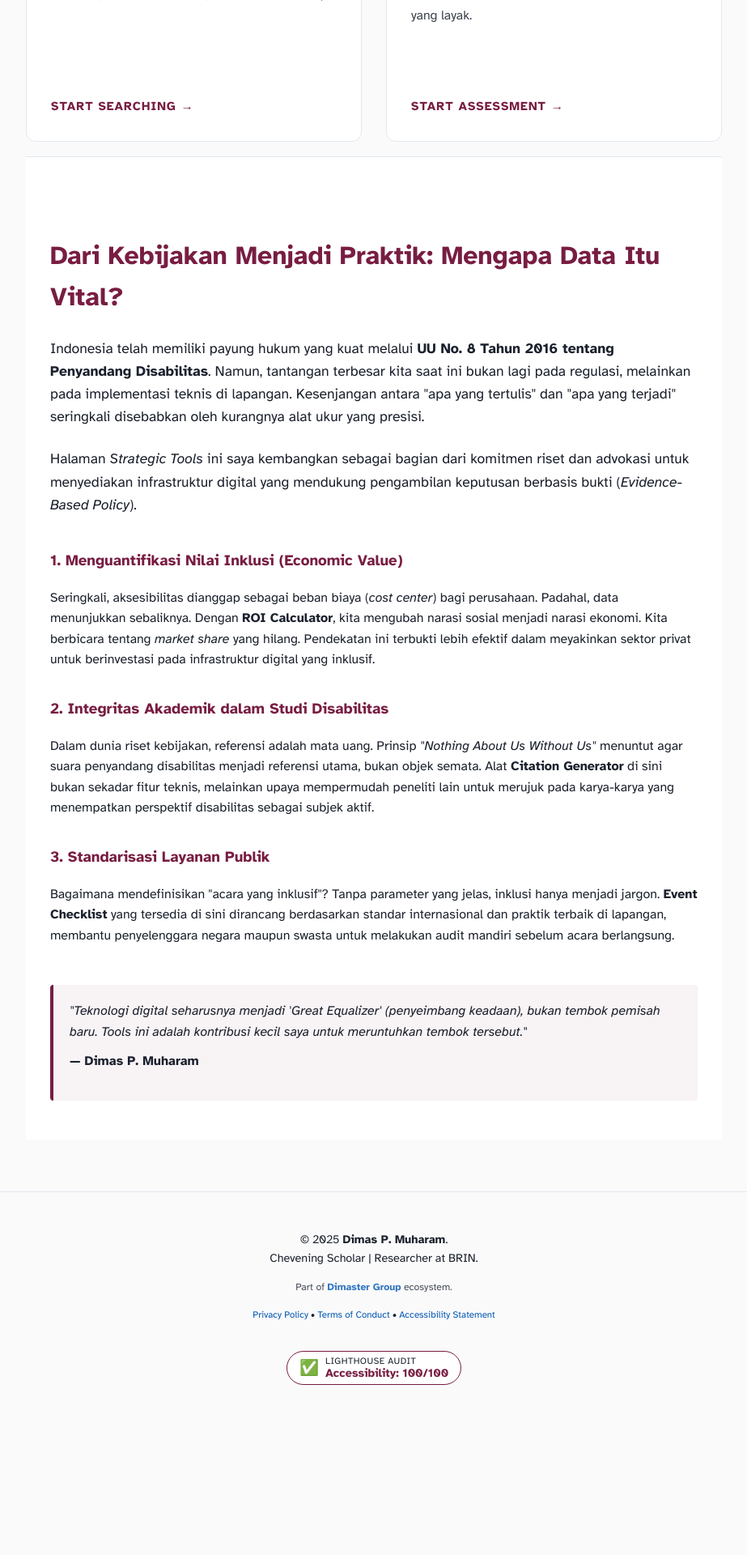
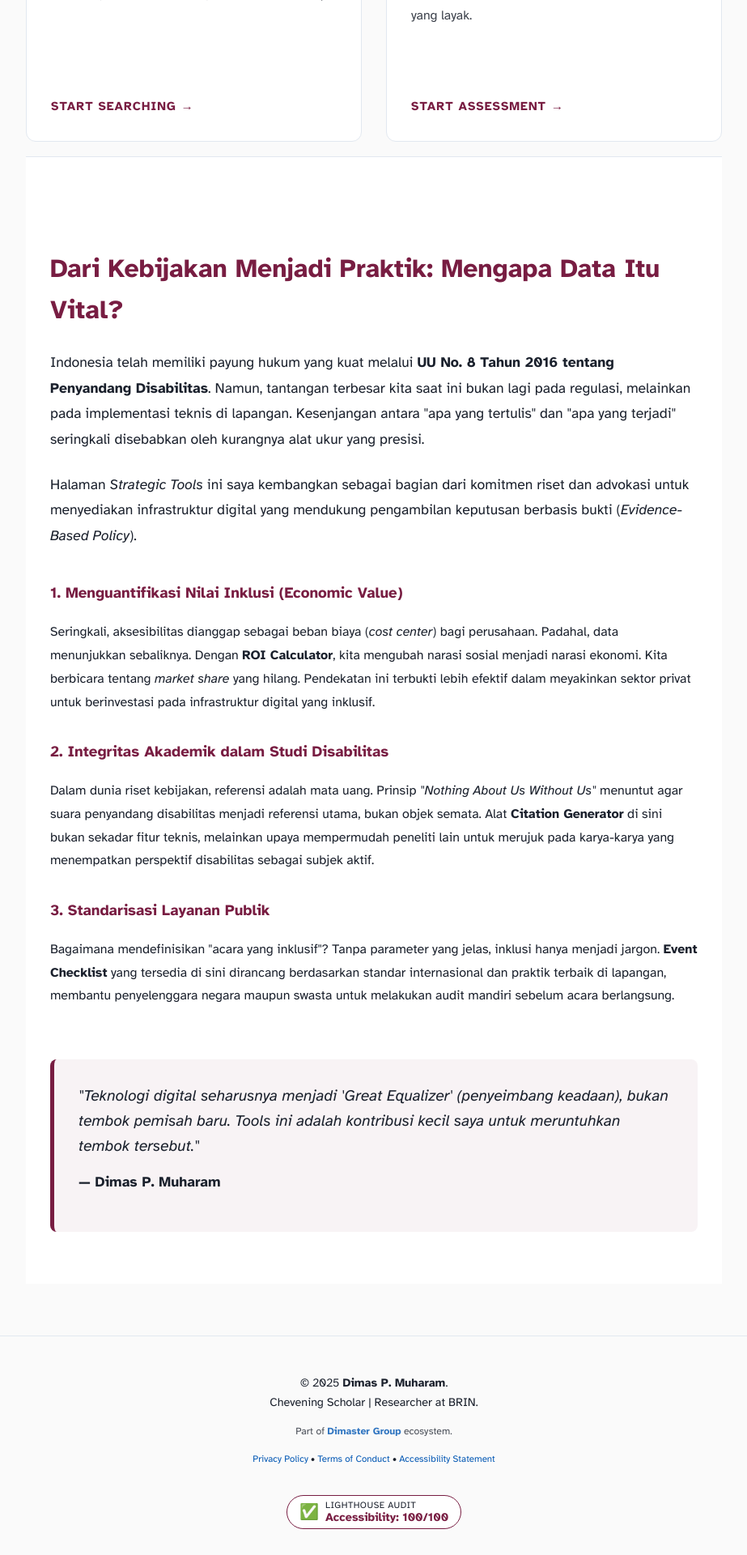
Before and after one commit to dimasmuharam/blog, a Jekyll site: the page built from tools/index.md, in a window 1280 px wide. Shown: the part 979-2899 px from the top of the page at 81% size, without its empty margins (178-1101 px from the left). Built offline with Jekyll 4.4.1, drawn with Linux system fonts in a browser that asks for light colours; before the commit the page ends 2721 px from its top, so only the background shows below that.

Commit message:
Update index.md

```diff
--- a/tools/index.md
+++ b/tools/index.md
@@ -49,43 +49,42 @@ description: Kumpulan alat bantu digital strategis untuk analisis kebijakan inkl
 
     </div>
 
-    <div style="background: var(--card-bg); border-top: 1px solid var(--border-color); padding: 3rem 0;">
-        <article style="max-width: 800px; margin: 0 auto;">
+    <div style="background: var(--card-bg); border-top: 1px solid var(--border-color); padding: 4rem 0;">
+        <article style="max-width: 800px; margin: 0 auto; padding: 0 20px;">
             <h2 style="font-size: 2rem; margin-bottom: 1.5rem; color: var(--primary-color);">Dari Kebijakan Menjadi Praktik: Mengapa Data Itu Vital?</h2>
 
-            <p style="font-size: 1.1rem; margin-bottom: 1.5rem;">
+            <p style="font-size: 1.1rem; margin-bottom: 1.5rem; line-height: 1.8;">
                 Indonesia telah memiliki payung hukum yang kuat melalui <strong>UU No. 8 Tahun 2016 tentang Penyandang Disabilitas</strong>. Namun, tantangan terbesar kita saat ini bukan lagi pada regulasi, melainkan pada implementasi teknis di lapangan. Kesenjangan antara "apa yang tertulis" dan "apa yang terjadi" seringkali disebabkan oleh kurangnya alat ukur yang presisi.
             </p>
 
-            <p style="font-size: 1.1rem; margin-bottom: 1.5rem;">
+            <p style="font-size: 1.1rem; margin-bottom: 1.5rem; line-height: 1.8;">
                 Halaman <em>Strategic Tools</em> ini saya kembangkan sebagai bagian dari komitmen riset dan advokasi untuk menyediakan infrastruktur digital yang mendukung pengambilan keputusan berbasis bukti (<em>Evidence-Based Policy</em>).
             </p>
 
-            <h3 style="margin-top: 2.5rem;">1. Menguantifikasi Nilai Inklusi (Economic Value)</h3>
-            <p>
+            <h3 style="margin-top: 2.5rem; color: var(--primary-color);">1. Menguantifikasi Nilai Inklusi (Economic Value)</h3>
+            <p style="line-height: 1.8;">
                 Seringkali, aksesibilitas dianggap sebagai beban biaya (<em>cost center</em>) bagi perusahaan. Padahal, data menunjukkan sebaliknya. Dengan <strong>ROI Calculator</strong>, kita mengubah narasi sosial menjadi narasi ekonomi. Kita berbicara tentang <em>market share</em> yang hilang. Pendekatan ini terbukti lebih efektif dalam meyakinkan sektor privat untuk berinvestasi pada infrastruktur digital yang inklusif.
             </p>
 
-            <h3 style="margin-top: 2rem;">2. Integritas Akademik dalam Studi Disabilitas</h3>
-            <p>
+            <h3 style="margin-top: 2rem; color: var(--primary-color);">2. Integritas Akademik dalam Studi Disabilitas</h3>
+            <p style="line-height: 1.8;">
                 Dalam dunia riset kebijakan, referensi adalah mata uang. Prinsip <em>"Nothing About Us Without Us"</em> menuntut agar suara penyandang disabilitas menjadi referensi utama, bukan objek semata. Alat <strong>Citation Generator</strong> di sini bukan sekadar fitur teknis, melainkan upaya mempermudah peneliti lain untuk merujuk pada karya-karya yang menempatkan perspektif disabilitas sebagai subjek aktif.
             </p>
 
-            <h3 style="margin-top: 2rem;">3. Standarisasi Layanan Publik</h3>
-            <p>
+            <h3 style="margin-top: 2rem; color: var(--primary-color);">3. Standarisasi Layanan Publik</h3>
+            <p style="line-height: 1.8;">
                 Bagaimana mendefinisikan "acara yang inklusif"? Tanpa parameter yang jelas, inklusi hanya menjadi jargon. <strong>Event Checklist</strong> yang tersedia di sini dirancang berdasarkan standar internasional dan praktik terbaik di lapangan, membantu penyelenggara negara maupun swasta untuk melakukan audit mandiri sebelum acara berlangsung.
             </p>
 
-            <div style="margin-top: 3rem; padding: 20px; background: rgba(120, 29, 66, 0.05); border-left: 4px solid var(--primary-color); border-radius: 4px;">
-                <p style="margin: 0; font-style: italic; color: var(--text-color);">
+            <div style="margin-top: 4rem; padding: 30px; background: rgba(120, 29, 66, 0.05); border-left: 5px solid var(--primary-color); border-radius: 8px;">
+                <p style="margin: 0; font-size: 1.2rem; font-style: italic; color: var(--text-color); line-height: 1.6;">
                     "Teknologi digital seharusnya menjadi 'Great Equalizer' (penyeimbang keadaan), bukan tembok pemisah baru. Tools ini adalah kontribusi kecil saya untuk meruntuhkan tembok tersebut."
                 </p>
-                <p style="margin-top: 10px; font-weight: bold;">— Dimas P. Muharam</p>
+                <p style="margin-top: 15px; font-weight: bold; font-size: 1.1rem;">— Dimas P. Muharam</p>
             </div>
 
         </article>
     </div>
-
 </div>
 
 <style>
```
Also changed, not shown: other parts of tools/index.md (+0 -1 lines).
